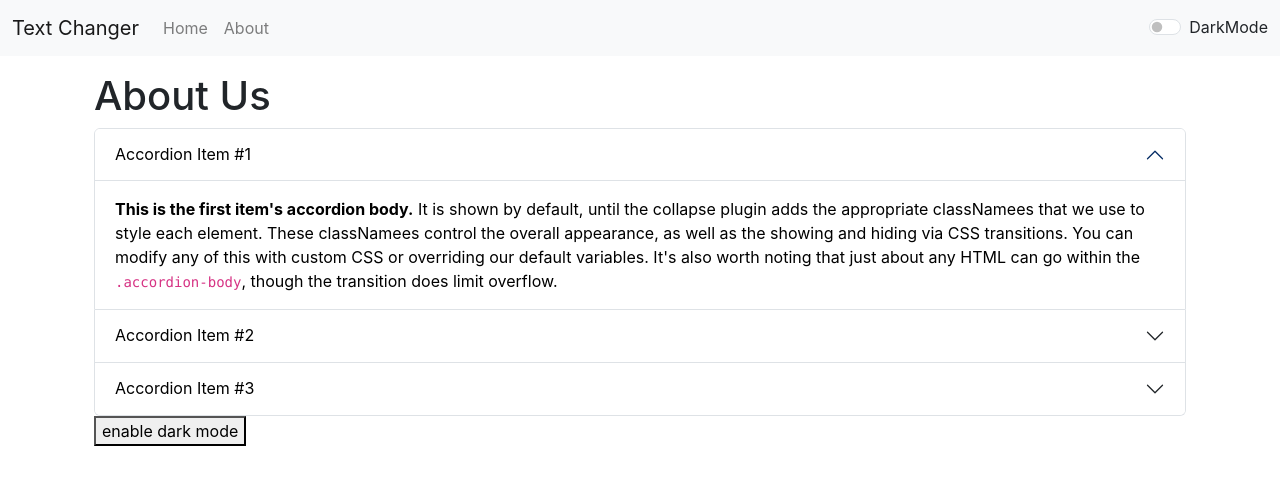
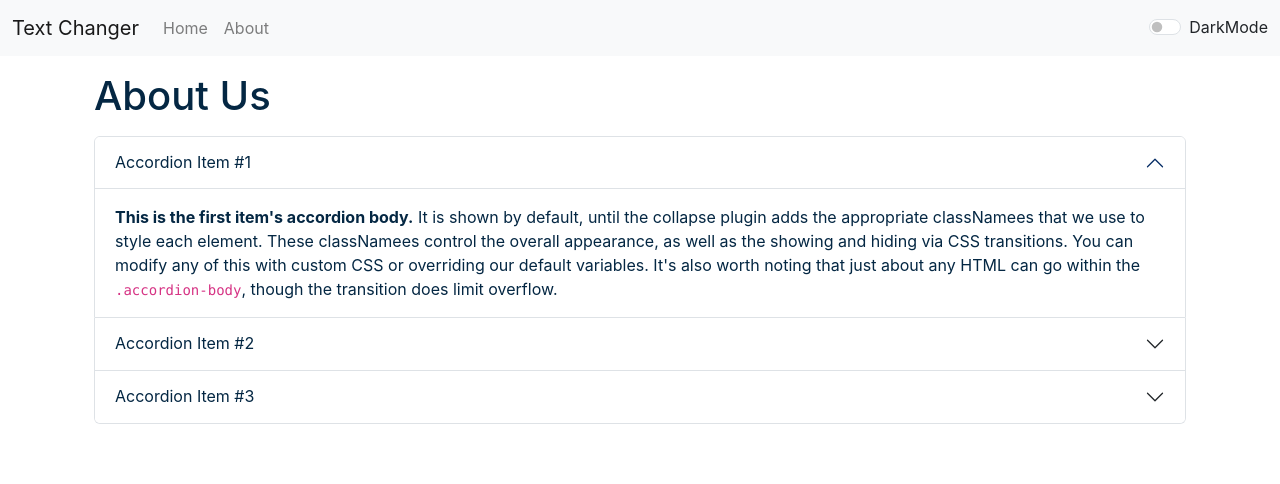
Before and after one commit to birsardar/textchanger, a React (Create React App) app: page /about in a window 1280 px wide. Shown: the top 484 px of the page. Built offline with nearby package versions, Linux system fonts and the light colour scheme.

Commit message:
SOME FIXES

```diff
--- a/package.json
+++ b/package.json
@@ -1,4 +1,5 @@
 {
+  "homepage": "https://birsardar.github.io/textchanger",
   "name": "textchanger",
   "version": "0.1.0",
   "private": true,
@@ -6,6 +7,7 @@
     "@testing-library/jest-dom": "^5.16.5",
     "@testing-library/react": "^13.4.0",
     "@testing-library/user-event": "^13.5.0",
+    "gh-pages": "^5.0.0",
     "localforage": "^1.10.0",
     "match-sorter": "^6.3.1",
     "react": "^18.2.0",
@@ -16,6 +18,8 @@
     "web-vitals": "^2.1.4"
   },
   "scripts": {
+    "predeploy": "npm run build",
+    "deploy": "gh-pages -d build",
     "start": "react-scripts start",
     "build": "react-scripts build",
     "test": "react-scripts test",
--- a/src/App.js
+++ b/src/App.js
@@ -42,9 +42,11 @@ function App() {
     <Alert alert={alert} />
       <div className="container my-3" >
     <Routes>
-          <Route path="/about"  element={<About />} >
+          <Route path="/about"
+            element={<About mode={ mode }/>}  >
           </Route>
-          <Route path="/" element={<TextForm heading="Enter the text analyse" showAlert={showAlert} mode={ mode } toogleMode={toggleMode}/>} >
+          <Route path="/"
+            element={<TextForm heading="Enter the text analyse" showAlert={showAlert} mode={ mode } toogleMode={toggleMode}/>} >
           </Route>
     </Routes>
 
--- a/src/component/About.js
+++ b/src/component/About.js
@@ -1,42 +1,29 @@
 import React,{useState} from 'react'
 
-export default function About() {
+export default function About(props) {
 
-   const [myStyle, setMyStyle] = useState( {
-      color: 'black',
-      backgroundColor: 'white'
-    })
-  const [btnText, setbtnText] = useState("enable dark mode")
+  //  const [myStyle, setMyStyle] = useState( {
+  //     color: 'black',
+  //     backgroundColor: 'white'
+  //   })
 
-   const DarkMode=()=>{
-      if(myStyle.color === 'white'){
-        setMyStyle({
-       color :'black',
-       backgroundColor:'white'
-        })
-        setbtnText('Enable Dark Mode')
-      }
-      else{
-        setMyStyle({
-          color:'white',
-          backgroundColor:'black'
-        })
-        setbtnText('Enable Light Mode')
-      }
-    }
+  let myStyle ={
+    color: props.mode === 'dark'?'white': '#042743',
+    backgroundColor: props.mode === 'dark'?'#042743': 'white',
+  }
 
   return (
-    <div className="container">
-      <h1>About Us </h1>
+    <div className="container"  style={myStyle}>
+      <h1 className="my-3"> About Us </h1>
     <div className="accordion" id="accordionExample">
     <div className="accordion-item">
       <h2 className="accordion-header" id="headingOne">
-        <button className="accordion-button"style={myStyle} type="button" data-bs-toggle="collapse" data-bs-target="#collapseOne" aria-expanded="true" aria-controls="collapseOne">
+        <button className="accordion-button" style={myStyle} type="button" data-bs-toggle="collapse" data-bs-target="#collapseOne" aria-expanded="true" aria-controls="collapseOne">
           Accordion Item #1
         </button>
       </h2>
       <div id="collapseOne" className="accordion-collapse collapse show" style={myStyle} aria-labelledby="headingOne" data-bs-parent="#accordionExample">
-        <div className="accordion-body">
+        <div className="accordion-body" style={myStyle}>
           <strong>This is the first item's accordion body.</strong> It is shown by default, until the collapse plugin adds the appropriate classNamees that we use to style each element. These classNamees control the overall appearance, as well as the showing and hiding via CSS transitions. You can modify any of this with custom CSS or overriding our default variables. It's also worth noting that just about any HTML can go within the <code>.accordion-body</code>, though the transition does limit overflow.
         </div>
       </div>
@@ -48,7 +35,7 @@ export default function About() {
         </button>
       </h2>
       <div id="collapseTwo" className="accordion-collapse collapse" style={myStyle} aria-labelledby="headingTwo" data-bs-parent="#accordionExample">
-        <div className="accordion-body">
+        <div className="accordion-body" style={myStyle}>
           <strong>This is the second item's accordion body.</strong> It is hidden by default, until the collapse plugin adds the appropriate classNamees that we use to style each element. These classNamees control the overall appearance, as well as the showing and hiding via CSS transitions. You can modify any of this with custom CSS or overriding our default variables. It's also worth noting that just about any HTML can go within the <code>.accordion-body</code>, though the transition does limit overflow.
         </div>
       </div>
@@ -60,13 +47,12 @@ export default function About() {
         </button>
       </h2>
       <div id="collapseThree" className="accordion-collapse collapse" style={myStyle} aria-labelledby="headingThree" data-bs-parent="#accordionExample">
-        <div className="accordion-body">
+        <div className="accordion-body" style={myStyle}>
           <strong>This is the third item's accordion body.</strong> It is hidden by default, until the collapse plugin adds the appropriate classNamees that we use to style each element. These classNamees control the overall appearance, as well as the showing and hiding via CSS transitions. You can modify any of this with custom CSS or overriding our default variables. It's also worth noting that just about any HTML can go within the <code>.accordion-body</code>, though the transition does limit overflow.
         </div>
       </div>
     </div>
   </div>
-  <button className="button" onClick={ DarkMode }>{btnText}</button>
   </div>
   )
 }
--- a/src/component/Textform.js
+++ b/src/component/Textform.js
@@ -52,11 +52,11 @@ export default function TextForm(props){
      <div className="mb-3">
             <textarea className="form-control" style ={{ backgroundColor: props.mode==='dark'?'gray':'white', color: props.mode==='dark'?'white':'black'} } value={text} onChange={HanldeOnChange} id="myBox" rows="10"></textarea>
      </div>
-        <button className="btn btn-primary btn-sm mr-3" onClick={handelUpClick}>CONVERT TO UPPER CASE</button>
-        <button className="btn btn-primary btn-sm mr-3" onClick={handelDownClick}> CONVERT TO LOWER CASE</button>
-        <button className="btn btn-primary btn-sm mr-3" onClick={handelCopy}>Copy Text</button>
-        <button className="btn btn-primary btn-sm mr-3" onClick={handelDownload}>Download Text</button>
-        <button className="btn btn-primary btn-sm mr-3" onClick={handelClearClick}>Clear Text</button>
+        <button className="btn btn-primary btn-sm mx-2 my-2" onClick={handelUpClick}>CONVERT TO UPPER CASE</button>
+        <button className="btn btn-primary btn-sm mx-2 my-2" onClick={handelDownClick}> CONVERT TO LOWER CASE</button>
+        <button className="btn btn-primary btn-sm mx-2 my-2" onClick={handelCopy}>Copy Text</button>
+        <button className="btn btn-primary btn-sm mx-2 my-2" onClick={handelDownload}>Download Text</button>
+        <button className="btn btn-primary btn-sm mx-2 my-2" onClick={handelClearClick}>Clear Text</button>
         <div className="container">
             <h1>Your Text Summery</h1>
             <p>{text.trim() === '' ? 0 : text.match(/\S+/g).length} words   words and {text.length} characters</p>
```
Also changed, not shown: 1 other file (tests, documents, lock files or other folders).
